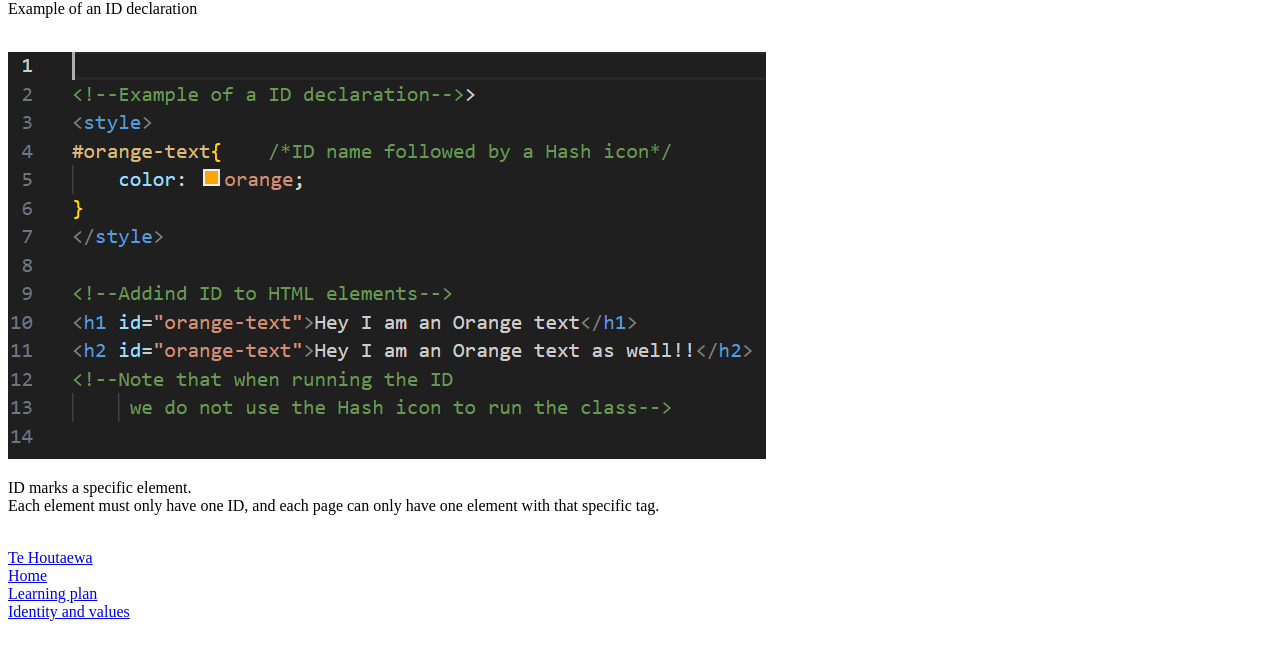
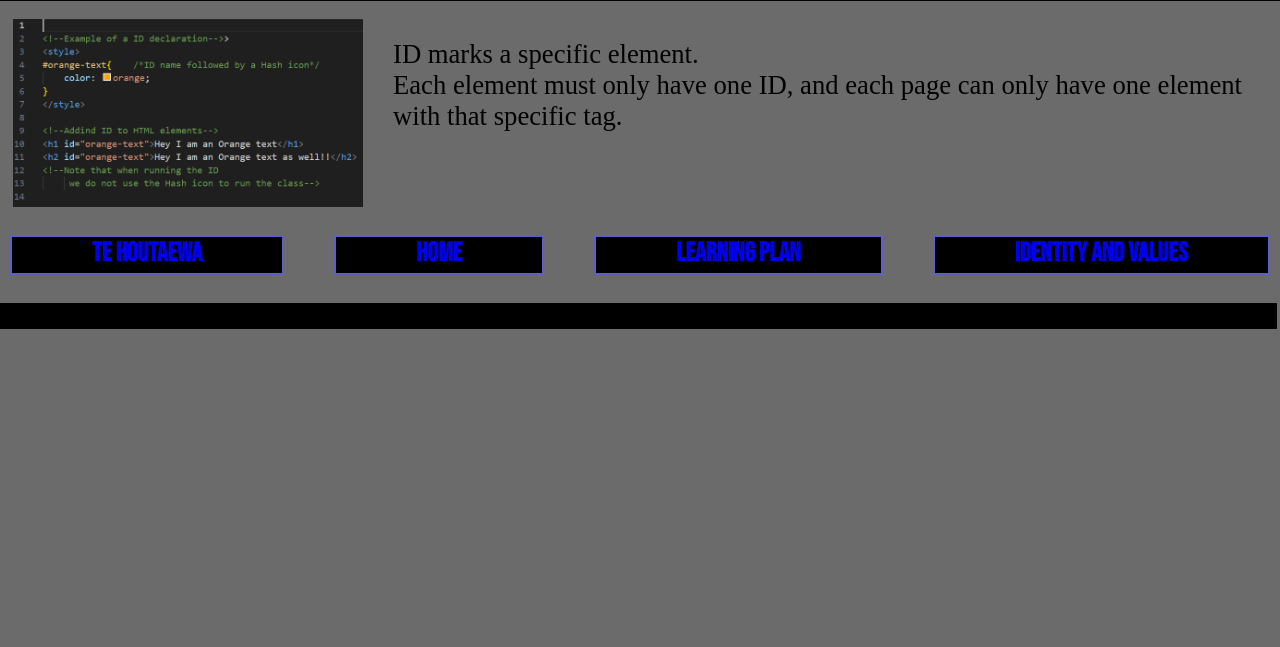
Before and after one commit to vitor-fernandess/vitor-fernandess.github.io, a plain HTML site: page blog/html-css.html in a window 1280 px wide. Shown: the part 679-1326 px from the top of the page. After the commit the page ends 1008 px from the top, so only its background shows below. Drawn offline with Linux system fonts and the light colour scheme.

Commit message:
fix css-style-sheet

```diff
--- a/blog/html-css.html
+++ b/blog/html-css.html
@@ -3,7 +3,7 @@
   <head>
     <title>Technical blog</title>
     <meta charset="UTF-8">
-    <link href="tech-style.css" rel="stylesheet" type="text/css">
+    <link href="/styles/main.css" rel="stylesheet" type="text/css">
     <link rel="preconnect" href="https://fonts.googleapis.com">
     <link rel="preconnect" href="https://fonts.gstatic.com" crossorigin>
     <link href="https://fonts.googleapis.com/css2?family=Bebas+Neue&display=swap" rel="stylesheet">
```
